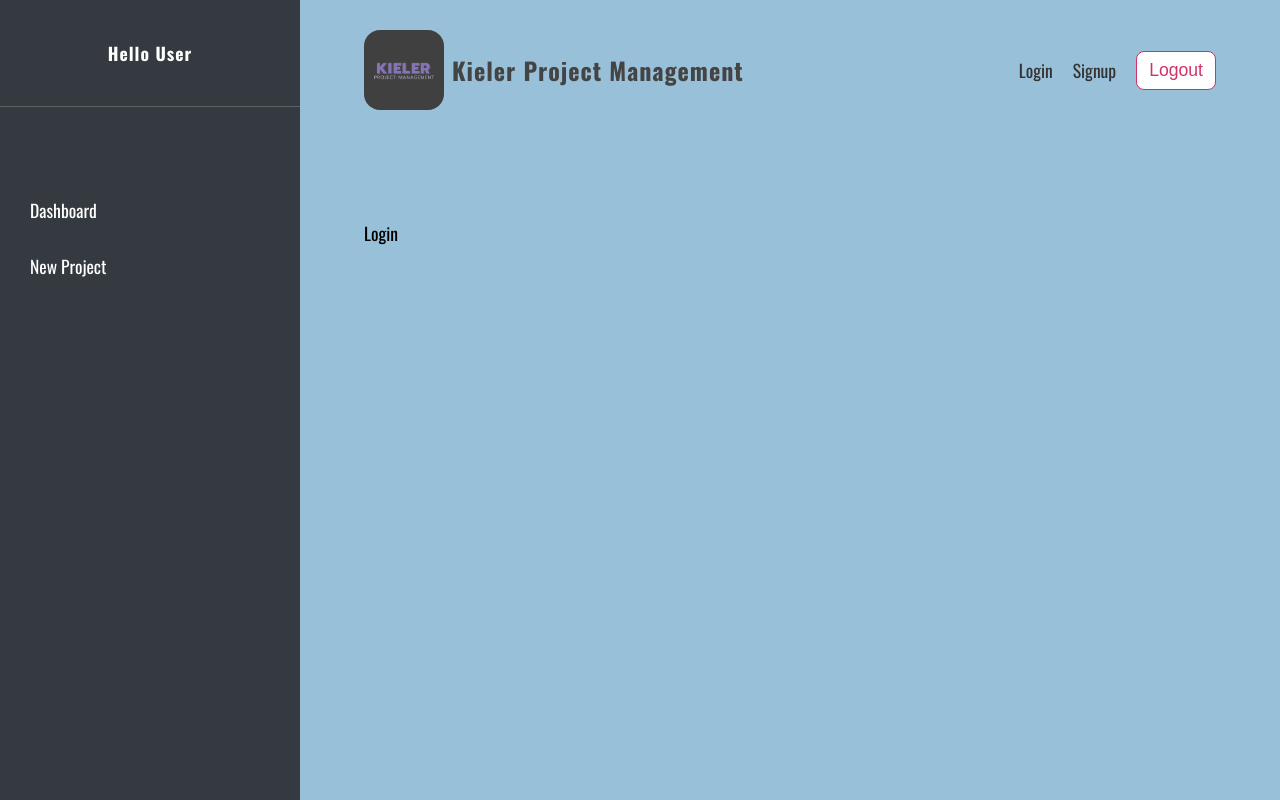
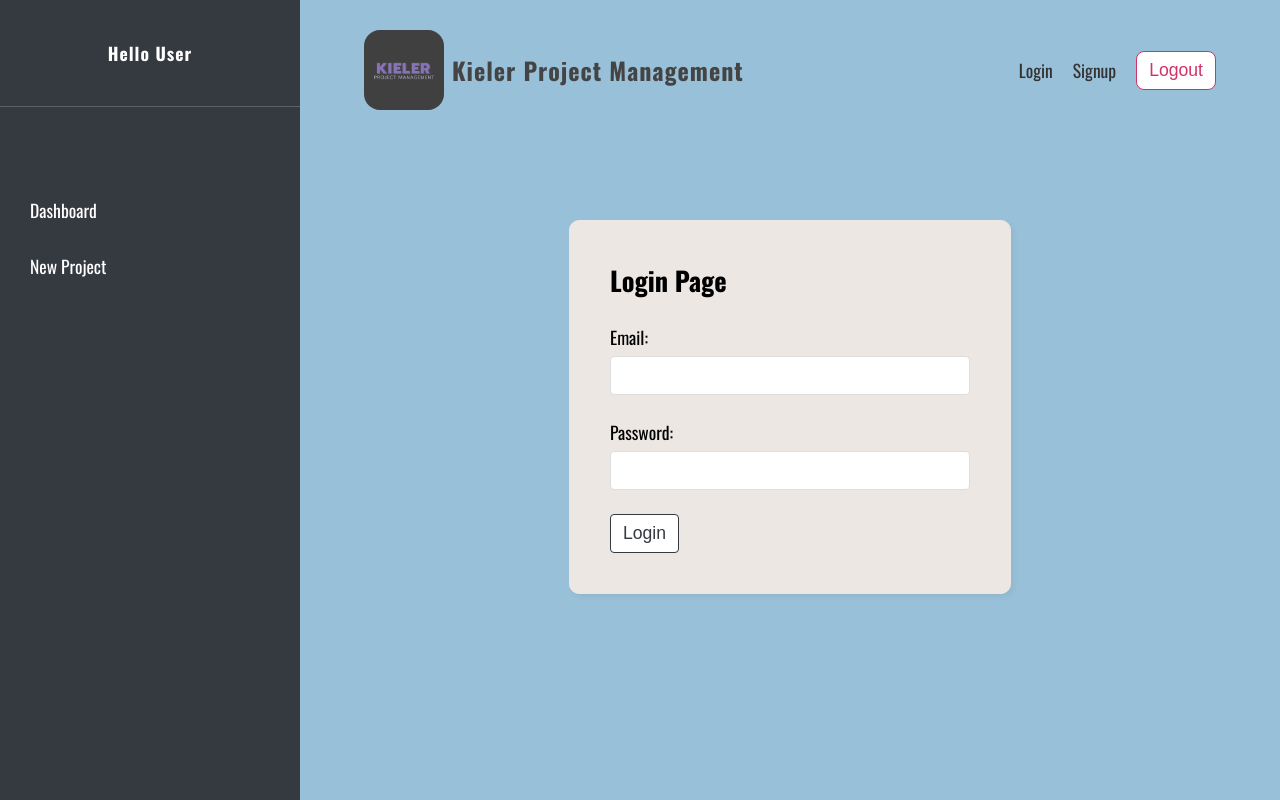
Before and after one commit to onurtufekci34/kielerprojectmanagement, a React (Vite) app: page /login in a window 1280 px wide. Built offline with nearby package versions, Linux system fonts and the light colour scheme; no server answers.

Commit message:
login page

```diff
--- a/src/pages/login/Login.jsx
+++ b/src/pages/login/Login.jsx
@@ -1,7 +1,37 @@
 import './Login.css'
+import {useState} from 'react'
+
+
+
+
+
 
 export default function Login() {
+
+  const [email,setEmail]=useState('')
+  const [password,setPassword]=useState('')
+
+  const handleSubmit = (e) => {
+    e.preventDefault()
+    console.log(email, password)
+
+
+  }
+
+
   return (
-    <div>Login</div>
+    <form className='auth-form' onSubmit={handleSubmit}>
+    <h2>Login Page</h2>
+    <label>
+      <span>Email:</span>
+      <input type="email" required value={email} onChange={(e)=>setEmail(e.target.value)} />
+    </label>
+    <label>
+      <span>Password:</span>
+      <input type="password" required value={password} onChange={(e)=>setPassword(e.target.value)} />
+    </label>
+
+    <button className="btn">Login</button>
+  </form>
   )
 }
```
